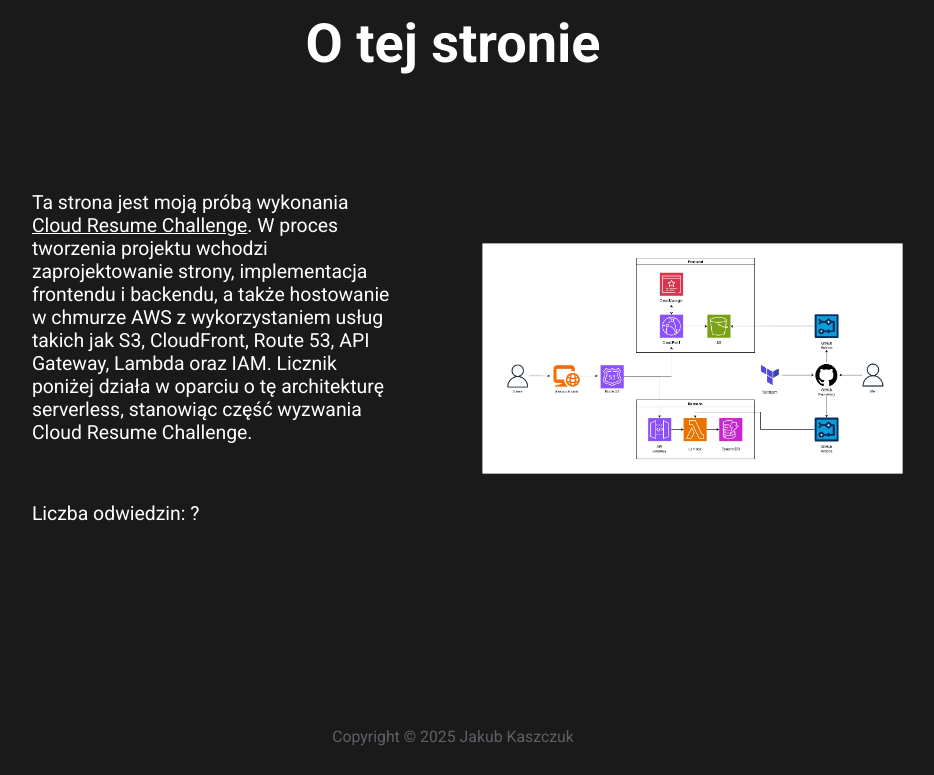
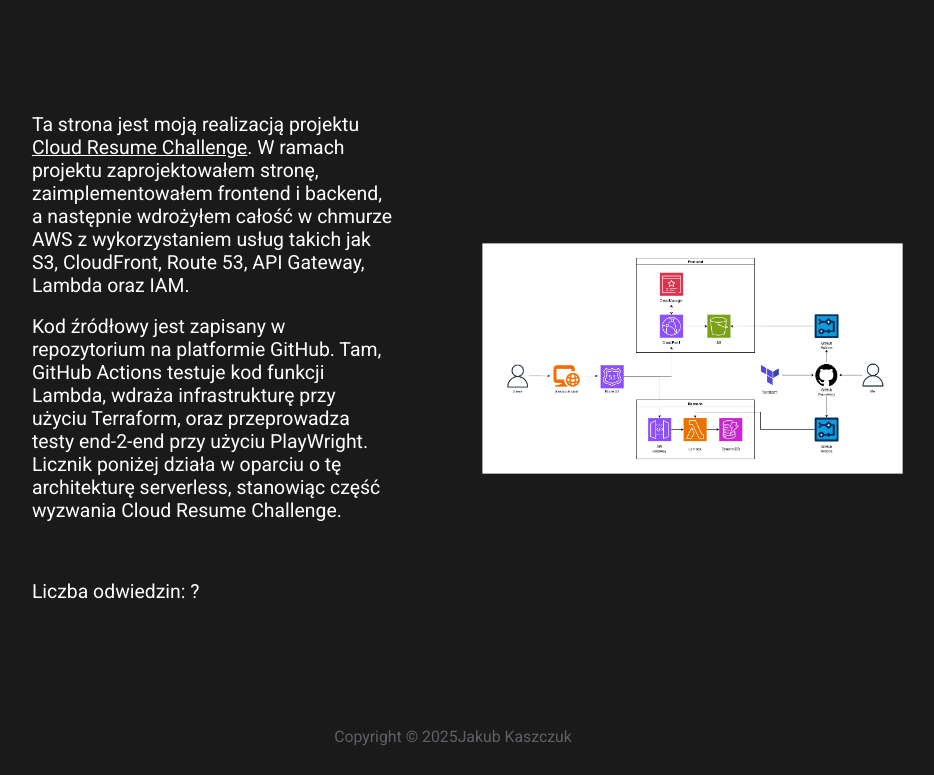
Before and after one commit to Vidariondr/cloud_resume, a plain HTML site: page src/frontend/index.html in a window 1280 px wide. Shown: the part 6313-7088 px from the top of the page, without its empty margins (187-1121 px from the left). Drawn offline with Linux system fonts and the light colour scheme; no server answers.

Commit message:
improve about text

```diff
--- a/src/frontend/index.html
+++ b/src/frontend/index.html
@@ -314,15 +314,22 @@
 				<div id="about_grid">
 					<div class="about_grid_item" id="about_grid_text_item">
 						<p>
-							Ta strona jest moją próbą wykonania
+							Ta strona jest moją realizacją projektu
 							<a href="https://https://cloudresumechallenge.dev/"
 								>Cloud Resume Challenge</a
-							>. W proces tworzenia projektu wchodzi zaprojektowanie strony,
-							implementacja frontendu i backendu, a także hostowanie w chmurze
-							AWS z wykorzystaniem usług takich jak S3, CloudFront, Route 53,
-							API Gateway, Lambda oraz IAM. Licznik poniżej działa w oparciu o
-							tę architekturę serverless, stanowiąc część wyzwania Cloud Resume
-							Challenge.
+							>. W ramach projektu zaprojektowałem stronę, zaimplementowałem
+							frontend i backend, a następnie wdrożyłem całość w chmurze AWS z
+							wykorzystaniem usług takich jak S3, CloudFront, Route 53, API
+							Gateway, Lambda oraz IAM.
+						</p>
+						<br>
+						<p>
+							Kod źródłowy jest zapisany w repozytorium na platformie GitHub.
+							Tam, GitHub Actions testuje kod funkcji Lambda, wdraża
+							infrastrukturę przy użyciu Terraform, oraz przeprowadza testy
+							end-2-end przy użyciu PlayWright. Licznik poniżej działa w oparciu
+							o tę architekturę serverless, stanowiąc część wyzwania Cloud
+							Resume Challenge.
 						</p>
 						<p id="counter_text">
 							Liczba odwiedzin: <span id="counter">0</span>
@@ -334,7 +341,11 @@
 				</div>
 			</div>
 		</section>
-		<footer><span id="copyright">Copyright © <span id="copyright_year"></span> Jakub Kaszczuk</span></footer>
+		<footer>
+			<span id="copyright"
+				>Copyright © <span id="copyright_year"></span>Jakub Kaszczuk</span
+			>
+		</footer>
 		<script src="script.js"></script>
 	</body>
 </html>
--- a/src/frontend/style.css
+++ b/src/frontend/style.css
@@ -412,16 +412,16 @@ p {
 
 footer {
 	display: grid;
-	height: var(--space-2xl);
 	grid-template-areas: ". main .";
 	grid-template-columns: 1fr 5fr 1fr;
 	gap: var(--space-2xs);
+	height: var(--space-2xl);
 }
 
 #copyright {
-	font-size: var(--font-size--1);
 	grid-area: main;
 	place-self: center;
+	font-family: "Roboto", sans-serif;
+	font-size: var(--font-size--1);
 	color: #5d6166;
-	font-family: "Roboto", sans-serif;
 }
```
Also changed, not shown: src/frontend/script.js (line endings or trailing spaces).
